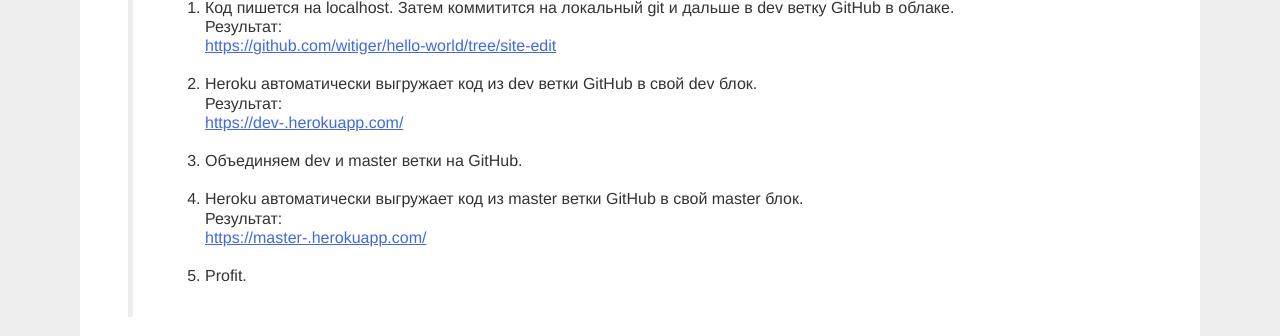
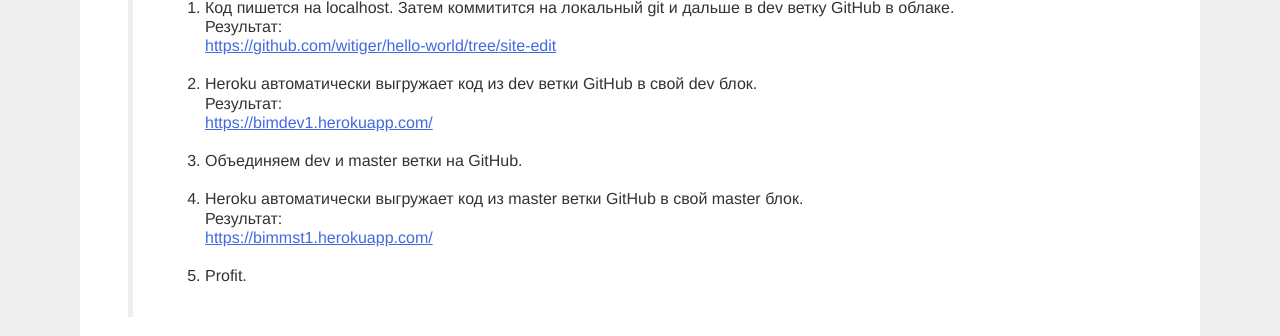
Before and after one commit to witiger/hello-world, a PHP site: page /tech.php in a window 1280 px wide. Shown: the part 954-1290 px from the top of the page. Run offline with PHP 8.4, Linux system fonts and the light colour scheme.

Commit message:
link edition

```diff
--- a/tech.php
+++ b/tech.php
@@ -47,13 +47,13 @@
 							</br>
 							<li>Heroku автоматически выгружает код из dev ветки GitHub в свой dev блок.</br>
 							Результат:</br>
-							<a href="https://dev-.herokuapp.com/" target="_blank">https://dev-.herokuapp.com/</a></li>
+							<a href="https://bimdev1.herokuapp.com/" target="_blank">https://bimdev1.herokuapp.com/</a></li>
 							</br>
 							<li>Объединяем dev и master ветки на GitHub.</li>
 							</br>
 							<li>Heroku автоматически выгружает код из master ветки GitHub в свой master блок.</br>
 							Результат:</br>
-							<a href="https://master-.herokuapp.com/" target="_blank">https://master-.herokuapp.com/</a></li>
+							<a href="https://bimmst1.herokuapp.com/" target="_blank">https://bimmst1.herokuapp.com/</a></li>
 							</br>
 							<li>Profit.</li>
 						</ol>
```
